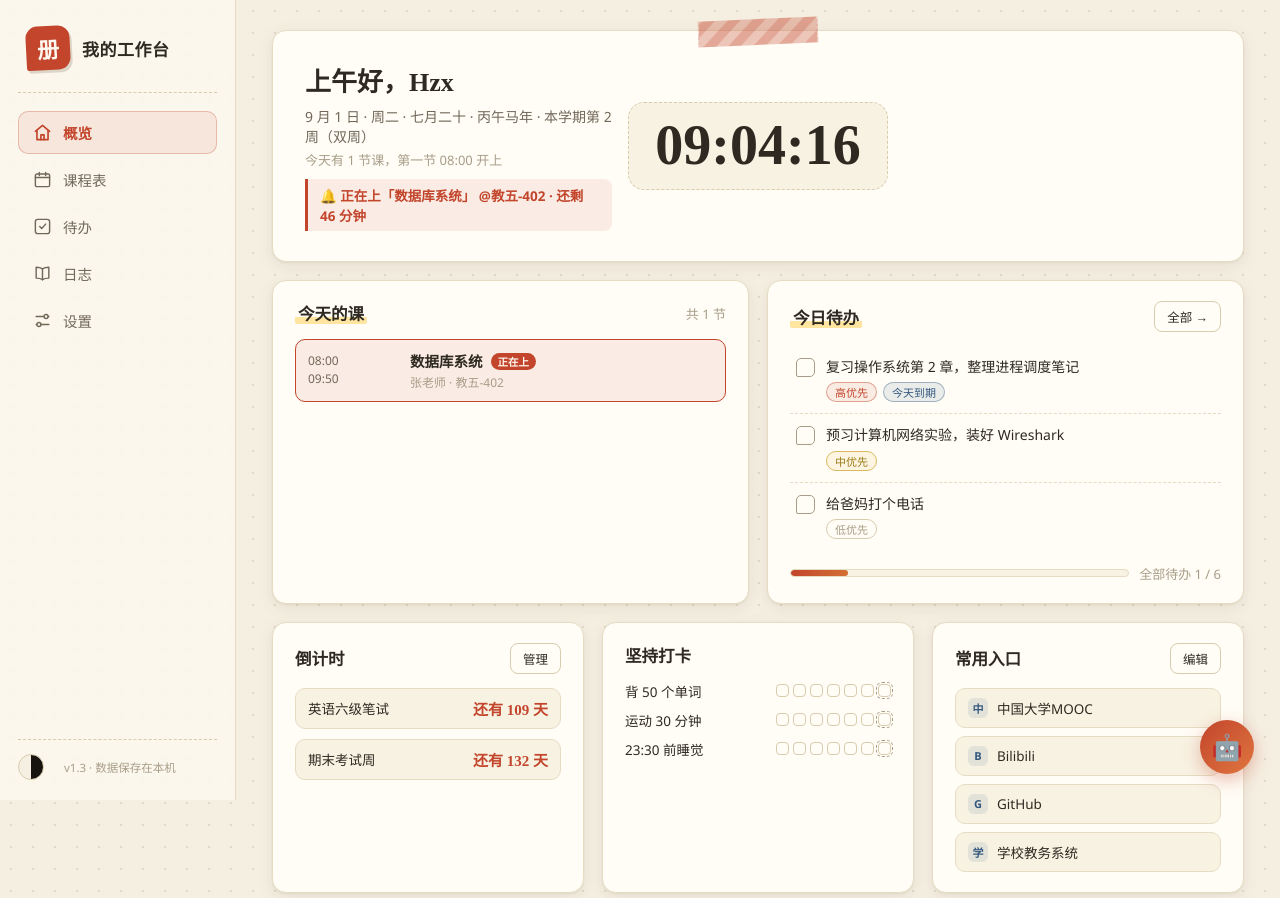
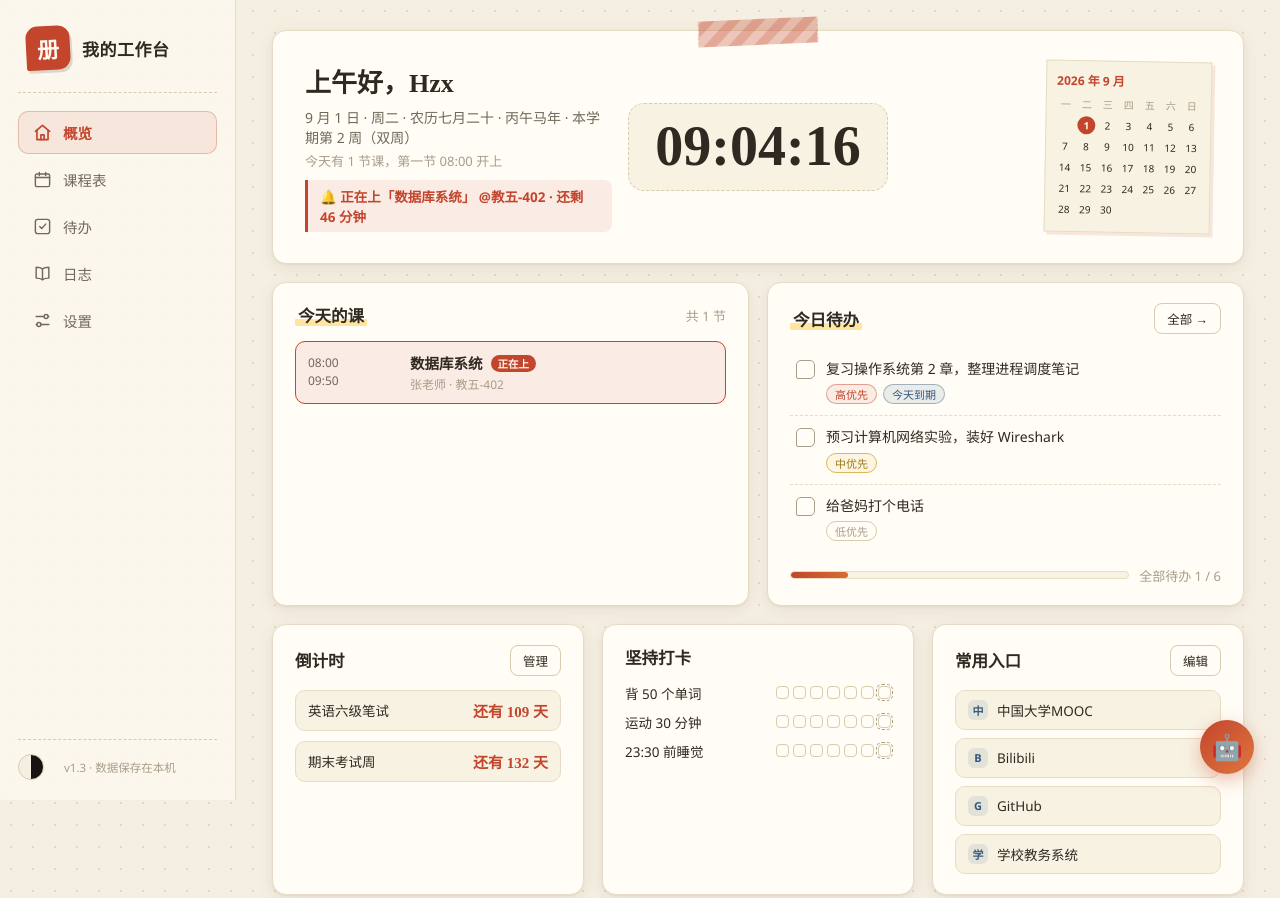
Before and after one commit to 09-25/workbench, a plain HTML site: page index.html in a window 1280 px wide. Shown: the top 898 px of the page. Drawn offline with Linux system fonts and the light colour scheme.

Commit message:
feat: add dashboard calendar clock

```diff
--- a/app.js
+++ b/app.js
@@ -631,12 +631,28 @@ function calendarLine(date, weekTxt) {
   const term = solarTermOf(date);
   const parts = [
     `${date.getMonth() + 1} 月 ${date.getDate()} 日 · ${weekTxt}`,
-    `${L.monthName}${L.dayName}`,
+    `农历${L.monthName}${L.dayName}`,
     `${L.ganzhi}${L.zodiac}年`,
   ];
   if (fest) parts.push(`🏮 ${fest}`);
   else if (term) parts.push(`· ${term}`);
   return parts.join(" · ").replace(" · 🏮", " 🏮").replace(" · · ", " · ");
+}
+function monthCalendarHTML(date) {
+  const year = date.getFullYear(), month = date.getMonth();
+  const firstDay = new Date(year, month, 1).getDay();
+  const start = (firstDay + 6) % 7; // Date API 周日开头，月历按周一开头
+  const days = new Date(year, month + 1, 0).getDate();
+  const today = todayStr(date);
+  const cells = Array.from({ length: 42 }, (_, i) => {
+    const day = i - start + 1;
+    if (day < 1 || day > days) return '<i class="hero-calendar-empty" aria-hidden="true"></i>';
+    const dateStr = year + '-' + pad(month + 1) + '-' + pad(day);
+    return '<i class="' + (dateStr === today ? 'is-today' : '') + '">' + day + '</i>';
+  }).join('');
+  return '<div class="hero-calendar-title">' + year + ' 年 ' + (month + 1) + ' 月</div>' +
+    '<div class="hero-calendar-week"><i>一</i><i>二</i><i>三</i><i>四</i><i>五</i><i>六</i><i>日</i></div>' +
+    '<div class="hero-calendar-days">' + cells + '</div>';
 }
 function classStatusLine() {
   const list = todayCourses();
@@ -667,6 +683,7 @@ RENDERERS.dashboard = function renderDashboard() {
   $("#greet").textContent = `${greetWord()}，${state.profile.name || "同学"}`;
   const weekInfo = w >= 1 ? ` · 本学期第 ${w} 周（${weekParity(w)}）` : " · 还没开学";
   $("#hero-date").textContent = calendarLine(d, DAYS[d.getDay()]) + weekInfo;
+  $("#hero-calendar").innerHTML = monthCalendarHTML(d);
   const tc = todayCourses();
   $("#hero-sub").textContent = tc.length
     ? `今天有 ${tc.length} 节课，第一节 ${state.slots[tc[0].slot].start} 开上`
--- a/index.html
+++ b/index.html
@@ -66,7 +66,7 @@
           <div class="hero-status" id="hero-status"></div>
         </div>
         <div class="hero-clock-wrap"><div class="hero-clock" id="clock">--:--:--</div></div>
-        <div class="hero-right"></div>
+        <div class="hero-right" id="hero-calendar" aria-label="本月日历"></div>
       </div>
 
       <div class="grid-2">
--- a/styles.css
+++ b/styles.css
@@ -249,7 +249,21 @@ h1, h2, h3, .serif { font-family: var(--font-display); font-weight: 600; }
   background: var(--card-2);
   white-space: nowrap;
 }
-.hero-right { justify-self: end; }
+.hero-right { justify-self: end; min-width: 0; }
+#hero-calendar {
+  width: max-content;
+  padding: 10px;
+  background: var(--card-2);
+  border: 1px solid var(--line);
+  box-shadow: 3px 3px 0 color-mix(in srgb, var(--accent) 12%, transparent);
+  transform: rotate(1deg);
+}
+.hero-calendar-title { color: var(--accent); font-size: 12px; font-weight: 700; margin-bottom: 6px; }
+.hero-calendar-week, .hero-calendar-days { display: grid; grid-template-columns: repeat(7, 18px); gap: 3px; text-align: center; }
+.hero-calendar-week { color: var(--ink-3); font-size: 9px; margin-bottom: 3px; }
+.hero-calendar-days i, .hero-calendar-week i { font-style: normal; line-height: 18px; font-size: 10px; }
+.hero-calendar-days .is-today { background: var(--accent); border-radius: 50%; color: var(--accent-ink); font-weight: 700; }
+.hero-calendar-empty { visibility: hidden; }
 
 /* —— 今日课程时间线 —— */
 .timeline { display: flex; flex-direction: column; gap: 10px; }
@@ -792,6 +806,9 @@ textarea { width: 100%; resize: vertical; line-height: 1.7; }
   .hero { display: flex; flex-direction: column; align-items: center; gap: 12px; padding: 24px 22px; }
   .hero-left { width: 100%; }
   .hero-clock { font-size: 42px; padding: 10px 20px; }
+  #hero-calendar { padding: 7px; }
+  .hero-calendar-week, .hero-calendar-days { grid-template-columns: repeat(7, 15px); gap: 2px; }
+  .hero-calendar-days i, .hero-calendar-week i { line-height: 15px; font-size: 9px; }
   .form-grid { grid-template-columns: 1fr; }
   .page-title { font-size: 20px; }
   .todo-form .btn { flex: 1; }
```
